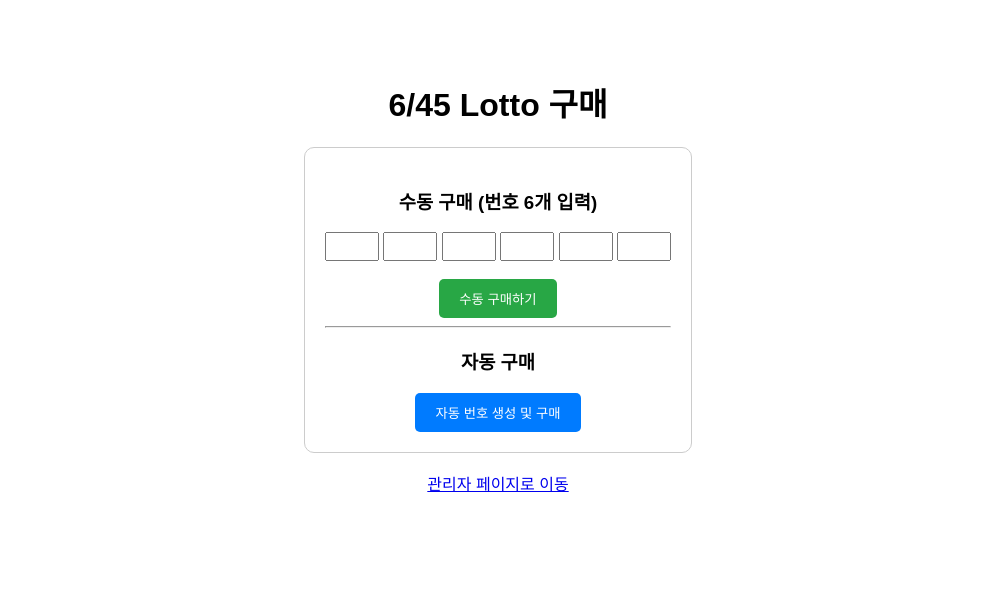
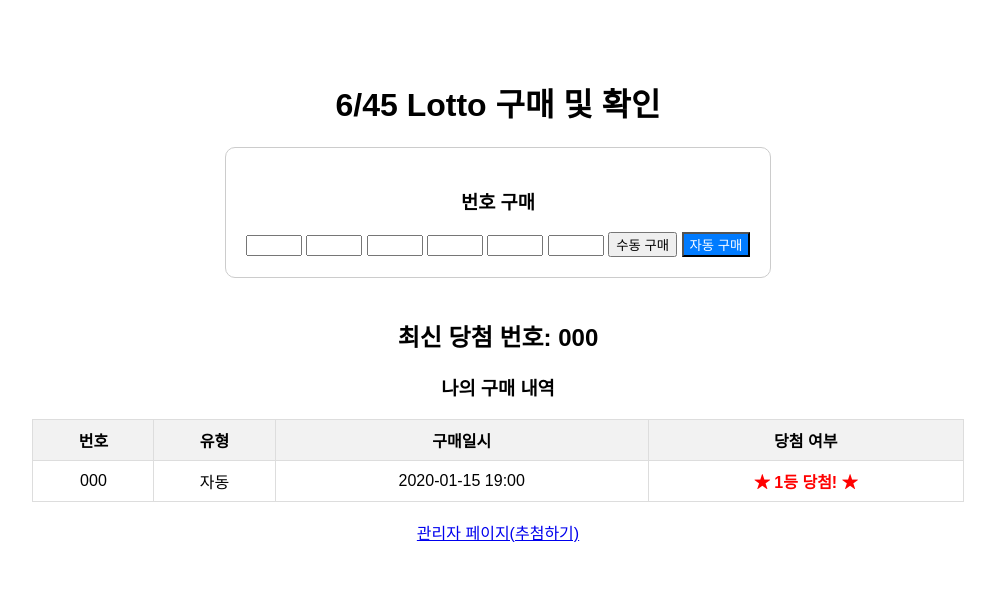
Before and after one commit to honghonghonggit/django-lotto-docker, a Django app: page / in a window 1280 px wide. Shown: the top 593 px of the page, without its empty margins (142-1137 px from the left). Run offline with Django 5.2, Linux system fonts and the light colour scheme; tables that the repository leaves empty hold one stand-in row (values such as "Sample post").

Commit message:
Complete Lotto System with Docker and Django

```diff
--- a/lotto/templates/lotto/index.html
+++ b/lotto/templates/lotto/index.html
@@ -3,32 +3,51 @@
 <head>
     <title>6/45 Lotto</title>
     <style>
-        body { font-family: sans-serif; text-align: center; padding-top: 50px; }
-        .lotto-card { border: 1px solid #ccc; padding: 20px; display: inline-block; border-radius: 10px; }
-        input { width: 40px; padding: 5px; text-align: center; }
-        button { padding: 10px 20px; cursor: pointer; background: #28a745; color: white; border: none; border-radius: 5px; }
+        body { font-family: sans-serif; text-align: center; padding: 50px; }
+        .lotto-card { border: 1px solid #ccc; padding: 20px; display: inline-block; border-radius: 10px; margin-bottom: 20px; }
+        table { margin: 0 auto; border-collapse: collapse; width: 80%; }
+        th, td { border: 1px solid #ddd; padding: 8px; }
+        th { background-color: #f2f2f2; }
+        .win { color: red; font-weight: bold; }
     </style>
 </head>
 <body>
-    <h1>6/45 Lotto 구매</h1>
+    <h1>6/45 Lotto 구매 및 확인</h1>
     <div class="lotto-card">
         <form method="POST">
             {% csrf_token %}
-            <h3>수동 구매 (번호 6개 입력)</h3>
-            <input type="number" name="n1" min="1" max="45">
-            <input type="number" name="n2" min="1" max="45">
-            <input type="number" name="n3" min="1" max="45">
-            <input type="number" name="n4" min="1" max="45">
-            <input type="number" name="n5" min="1" max="45">
-            <input type="number" name="n6" min="1" max="45">
-            <br><br>
-            <button type="submit" name="buy_type" value="manual">수동 구매하기</button>
-            <hr>
-            <h3>자동 구매</h3>
-            <button type="submit" name="buy_type" value="auto" style="background: #007bff;">자동 번호 생성 및 구매</button>
+            <h3>번호 구매</h3>
+            <input type="number" name="n1" min="1" max="45" required>
+            <input type="number" name="n2" min="1" max="45" required>
+            <input type="number" name="n3" min="1" max="45" required>
+            <input type="number" name="n4" min="1" max="45" required>
+            <input type="number" name="n5" min="1" max="45" required>
+            <input type="number" name="n6" min="1" max="45" required>
+            <button type="submit" name="buy_type" value="manual">수동 구매</button>
+            <button type="submit" name="buy_type" value="auto" style="background:#007bff; color:white;">자동 구매</button>
         </form>
     </div>
-    <br><br>
-    <a href="/admin">관리자 페이지로 이동</a>
+
+    <h2>최신 당첨 번호: {% if last_draw %}{{ last_draw.winning_numbers }}{% else %}추첨 전{% endif %}</h2>
+
+    <h3>나의 구매 내역</h3>
+    <table>
+        <tr>
+            <th>번호</th>
+            <th>유형</th>
+            <th>구매일시</th>
+            <th>당첨 여부</th>
+        </tr>
+        {% for item in results %}
+        <tr>
+            <td>{{ item.ticket.numbers }}</td>
+            <td>{{ item.ticket.is_auto|yesno:"자동,수동" }}</td>
+            <td>{{ item.ticket.created_at|date:"Y-m-d H:i" }}</td>
+            <td class="{% if '당첨' in item.is_winner %}win{% endif %}">{{ item.is_winner }}</td>
+        </tr>
+        {% endfor %}
+    </table>
+    <br>
+    <a href="/admin">관리자 페이지(추첨하기)</a>
 </body>
 </html>
--- a/lotto/views.py
+++ b/lotto/views.py
@@ -1,20 +1,33 @@
 from django.shortcuts import render, redirect
-from .models import LottoTicket
+from .models import LottoTicket, LottoDraw
 import random
 
 def index(request):
     if request.method == 'POST':
         buy_type = request.POST.get('buy_type')
         if buy_type == 'manual':
-            # 수동 번호 수집
             nums = [request.POST.get(f'n{i}') for i in range(1, 7)]
             num_str = ", ".join(sorted(nums, key=int))
             LottoTicket.objects.create(numbers=num_str, is_auto=False)
         else:
-            # 자동 번호 생성
             auto_nums = random.sample(range(1, 46), 6)
             num_str = ", ".join(map(str, sorted(auto_nums)))
             LottoTicket.objects.create(numbers=num_str, is_auto=True)
         return redirect('/')
 
-    return render(request, 'lotto/index.html')
+    # 내 티켓들과 최신 당첨 번호 가져오기
+    my_tickets = LottoTicket.objects.all().order_by('-created_at')
+    last_draw = LottoDraw.objects.all().order_by('-draw_number').first()
+
+    # 당첨 비교 로직
+    results = []
+    for ticket in my_tickets:
+        is_winner = "확인 전"
+        if last_draw:
+            if ticket.numbers == last_draw.winning_numbers:
+                is_winner = "★ 1등 당첨! ★"
+            else:
+                is_winner = "낙첨"
+        results.append({'ticket': ticket, 'is_winner': is_winner})
+
+    return render(request, 'lotto/index.html', {'results': results, 'last_draw': last_draw})
```
